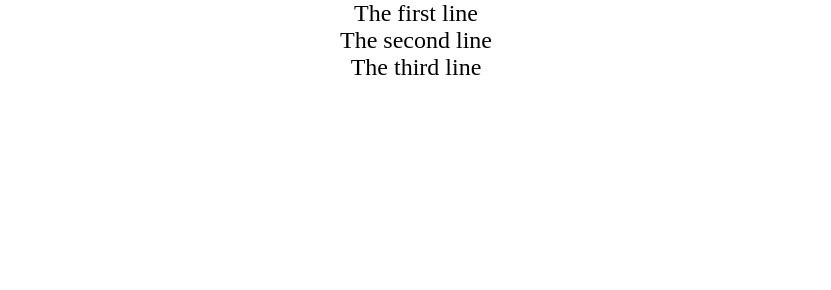
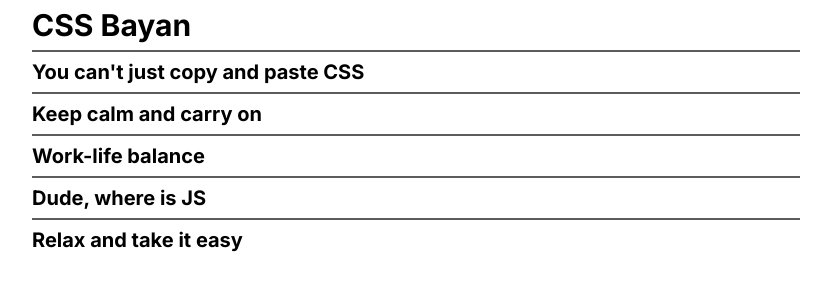
Before and after one commit to LuFtKrabbe/cssBayan, a plain HTML site: page cssBayan/index.html in a window 1280 px wide. Shown: the whole page, without its empty margins (224-1055 px from the left). Drawn offline with Linux system fonts and the light colour scheme; a web font is replaced by a local one.

Commit message:
feat: add accordion structure (Sat, Mar 11, 2023 12:29:18 AM)

```diff
--- a/cssBayan/index.html
+++ b/cssBayan/index.html
@@ -4,15 +4,20 @@
     <meta charset="utf-8">
     <meta name="viewport" content="width=device-width, initial-scale=1.0">
     <link rel="stylesheet" href="style.css">
-    <link rel="icon" type="image/png" href="./img/accordeon.png">
+    <link rel="icon" type="image/png" href="./img/accordion.png">
     <link rel="preconnect" href="https://fonts.googleapis.com">
     <link rel="preconnect" href="https://fonts.gstatic.com" crossorigin>
     <link rel="stylesheet" href="https://fonts.googleapis.com/css2?family=Inika:wght@400;700&family=Inter:wght@400;700&display=swap">
     <title>Bayan</title>
   </head>
   <body>
-    <div>The first line</div>
-    <div>The second line</div>
-    <div>The third line</div>
+    <div class="accordeon-wrapper">
+        <div class="task-name">CSS Bayan</div>
+        <div class="section">You can't just copy and paste CSS</div>
+        <div class="section">Keep calm and carry on</div>
+        <div class="section">Work-life balance</div>
+        <div class="section">Dude, where is JS</div>
+        <div class="section">Relax and take it easy</div>
+    </div>
   </body>
 </html>
--- a/cssBayan/style.css
+++ b/cssBayan/style.css
@@ -4,8 +4,33 @@
     padding: 0;
 }
 
+html {
+    font-family: 'Inter', sans-serif;
+    font-size: 10px;
+}
+
 body {
-    font-family: 'Inika', serif;
-    font-size: 24px;
     text-align: center;
 }
+
+.accordeon-wrapper {
+    margin-left: auto;
+    margin-right: auto;
+    width: 60%;
+    cursor: pointer;
+}
+
+.task-name {
+    text-align: left;
+    line-height: 5.0rem;
+    font-size: 3.0rem;
+    font-weight: 700;
+}
+
+.section {
+    text-align: left;
+    border-top: solid 2px #5c5c5c;
+    line-height: 4.0rem;
+    font-size: 2.0rem;
+    font-weight: 700;
+}
```
Also changed, not shown: cssBayan/img/accordion.png (renamed from cssBayan/img/accordeon.png).
